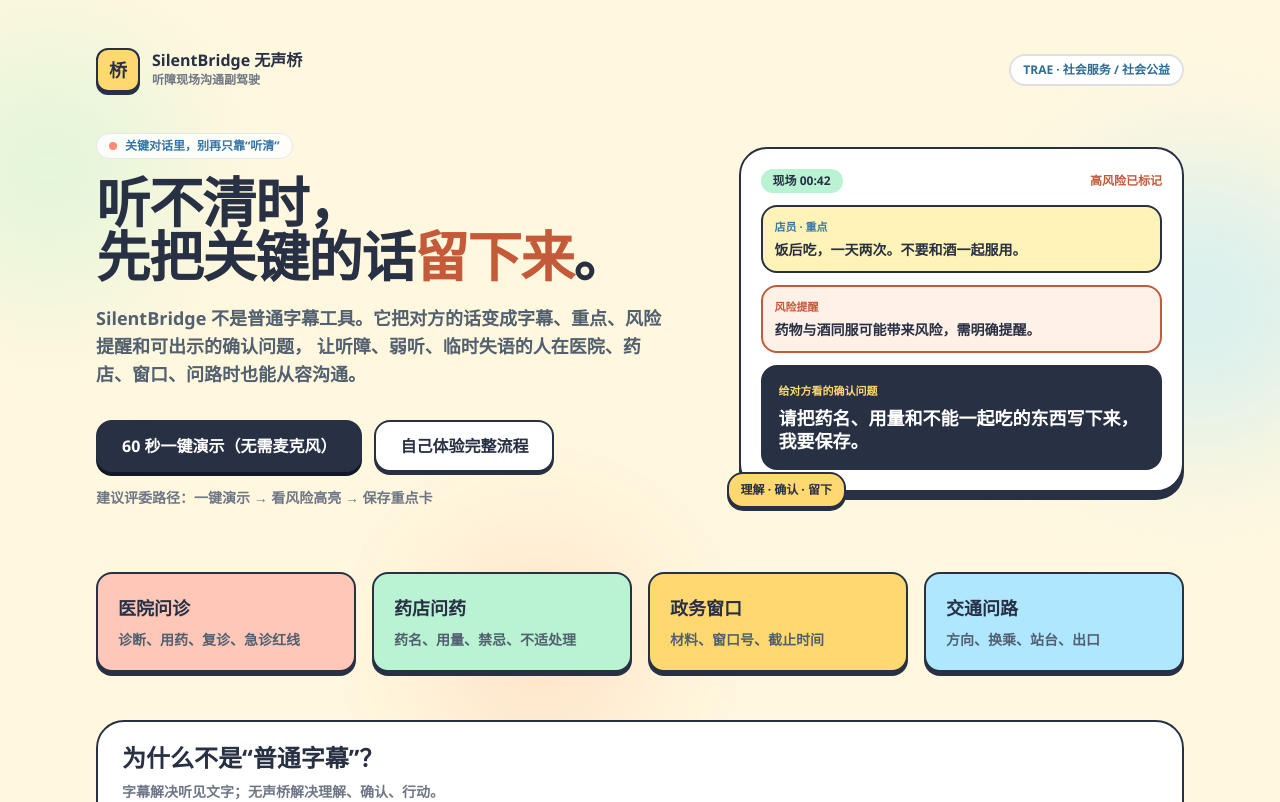
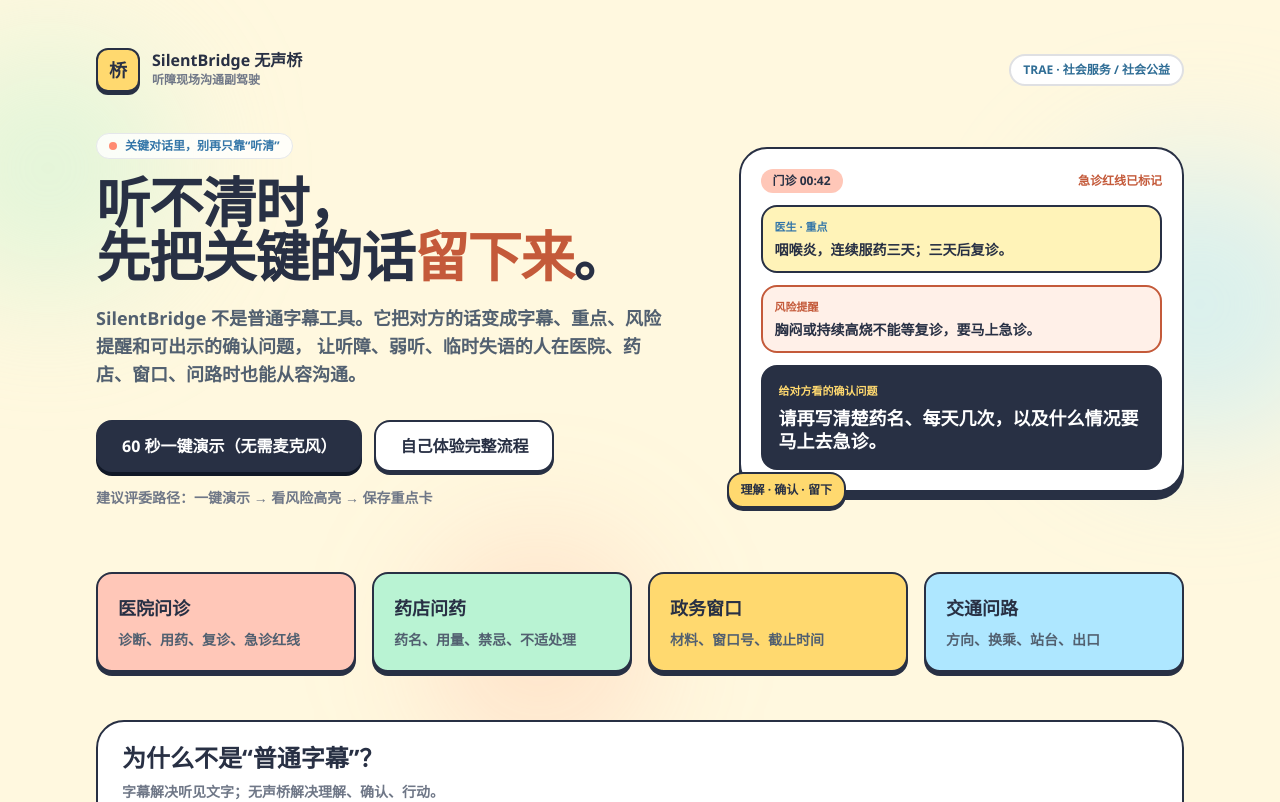
Before and after one commit to Drb-code-ing/SilentBridge, a React (Vite) app in the folder silentbridge-demo/apps/web/: page / in a window 1280 px wide. Shown: the top 802 px of the page. Built offline with nearby package versions, Linux system fonts and the light colour scheme.

Commit message:
docs: align landing clinic narrative and pre-deploy checklist
Update landing preview to hospital emergency red-line story and add
a freeze/checklist doc for competition submission readiness.

```diff
--- a/silentbridge-demo/apps/web/src/features/demo/DemoPage.tsx
+++ b/silentbridge-demo/apps/web/src/features/demo/DemoPage.tsx
@@ -1129,7 +1129,9 @@
         <button type="button" className="sb-primary-button sb-stage-cta" onClick={startJudgeDemo}>
           一键演示（无需麦克风）
         </button>
-        <p className="sb-stage-note">右侧手机为真实可交互产品。麦克风不可用时自动演示字幕与规则引擎兜底。</p>
+        <p className="sb-stage-note">
+          默认演示：医院问诊。右侧为真实可交互产品；麦克风不可用时自动字幕 + 规则引擎兜底。
+        </p>
       </aside>
       <div className="sb-device-frame">
         <AppTopBar
--- a/silentbridge-demo/apps/web/src/features/landing/LandingPage.tsx
+++ b/silentbridge-demo/apps/web/src/features/landing/LandingPage.tsx
@@ -6,7 +6,7 @@
 const COMPARE_ROWS = [
   {
     plain: "只看到一串字幕",
-    bridge: "自动标出用药、禁忌、复诊"
+    bridge: "自动标出诊断、用药、急诊红线"
   },
   {
     plain: "说完就散，容易忘",
@@ -99,22 +99,22 @@
           <div className="relative">
             <div className="rounded-[28px] border-2 border-[#283044] bg-white p-5 shadow-[0_8px_0_#283044]">
               <div className="mb-3 flex items-center justify-between gap-2">
-                <span className="rounded-full bg-[#b9f3d3] px-3 py-1 text-xs font-black">现场 00:42</span>
-                <span className="text-xs font-bold text-[#c45a3a]">高风险已标记</span>
+                <span className="rounded-full bg-[#ffc7b8] px-3 py-1 text-xs font-black">门诊 00:42</span>
+                <span className="text-xs font-bold text-[#c45a3a]">急诊红线已标记</span>
               </div>
               <div className="space-y-3">
                 <div className="rounded-2xl border-2 border-[#283044] bg-[#fff3b8] p-3">
-                  <div className="text-[11px] font-black text-[#3476a8]">店员 · 重点</div>
-                  <p className="mt-1 text-sm font-black leading-snug">饭后吃，一天两次。不要和酒一起服用。</p>
+                  <div className="text-[11px] font-black text-[#3476a8]">医生 · 重点</div>
+                  <p className="mt-1 text-sm font-black leading-snug">咽喉炎，连续服药三天；三天后复诊。</p>
                 </div>
                 <div className="rounded-2xl border-2 border-[#c45a3a] bg-[#fff0e8] p-3">
                   <div className="text-[11px] font-black text-[#c45a3a]">风险提醒</div>
-                  <p className="mt-1 text-sm font-bold leading-snug">药物与酒同服可能带来风险，需明确提醒。</p>
+                  <p className="mt-1 text-sm font-bold leading-snug">胸闷或持续高烧不能等复诊，要马上急诊。</p>
                 </div>
                 <div className="rounded-2xl border-2 border-[#283044] bg-[#283044] p-4 text-white">
                   <div className="text-[11px] font-black text-[#ffd96f]">给对方看的确认问题</div>
                   <p className="mt-2 text-lg font-black leading-tight">
-                    请把药名、用量和不能一起吃的东西写下来，我要保存。
+                    请再写清楚药名、每天几次，以及什么情况要马上去急诊。
                   </p>
                 </div>
               </div>
```
Also changed, not shown: 1 other file (tests, documents, lock files or other folders).
